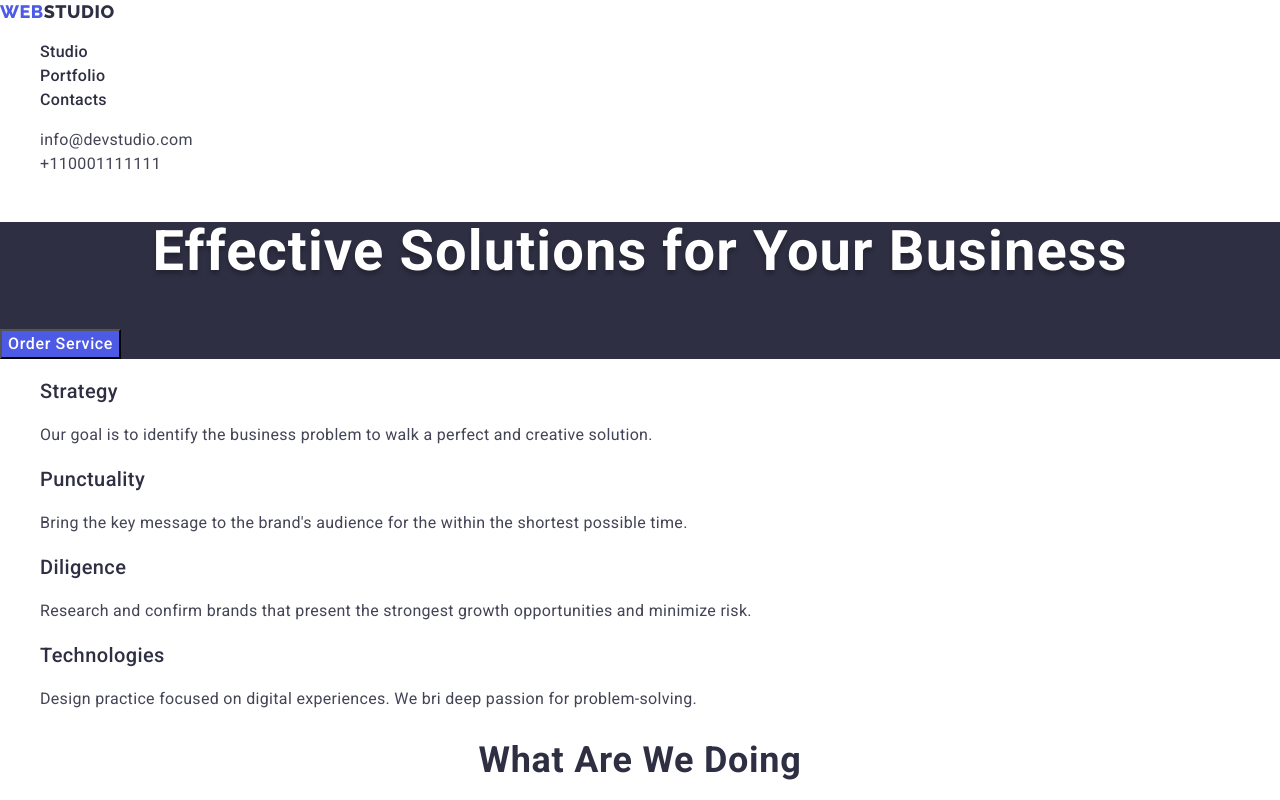
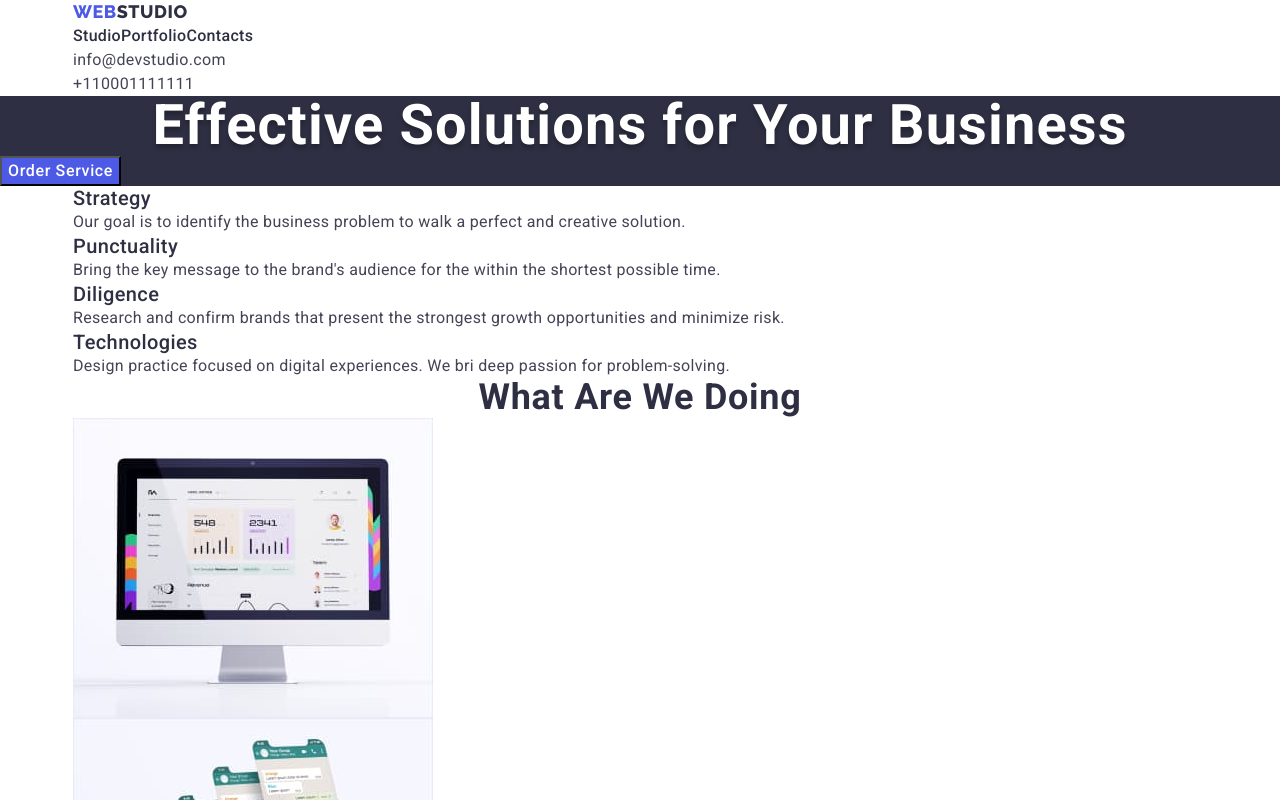
Before and after one commit to AntoninaGraur/go-it-markup-hw-03, a plain HTML site: page index.html in a window 1280 px wide. Shown: the top 800 px of the page. Drawn offline with nearby package versions, Linux system fonts and the light colour scheme.

Commit message:
added container

```diff
--- a/css/style.css
+++ b/css/style.css
@@ -4,11 +4,30 @@
   --primiry-white-color: #ffffff;
   --button-color: #4d5ae5;
 }
+h1,
+h2,
+h3,
+p {
+  margin-top: 0;
+  margin-bottom: 0;
+}
+ul,
+ol {
+  margin-top: 0;
+  margin-bottom: 0;
+  padding-left: 0;
+}
 body {
   font-family: 'Roboto', sans-serif;
   background-color: var(--primiry-white-color);
   color: var(--main-text-color);
   font-size: 16px;
+}
+
+.container {
+  width: 1134px;
+  margin-left: auto;
+  margin-right: auto;
 }
 .list {
   list-style: none;
@@ -17,6 +36,9 @@ body {
   text-decoration: none;
 }
 /*Navigation*/
+.color {
+  background-color: var(--main-text-color);
+}
 .logo,
 .footer-logo {
   font-family: 'Raleway';
@@ -41,6 +63,9 @@ body {
   line-height: 1.5;
   letter-spacing: 0.02em;
   color: var(--main-text-color);
+}
+.navigation.list {
+  display: flex;
 }
 .adress-link {
   font-style: normal;
--- a/index.html
+++ b/index.html
@@ -19,7 +19,8 @@
   </head>
   <body>
     <!--Навігаційний заголовок-->
-    <heade class="header">
+    <header class="header">
+      <div class="container">
         <nav class="navigation">
           <a class="logo" href="./index.html"
             ><span class="accent">WEB</span>STUDIO</a
@@ -55,17 +56,20 @@
             </li>
           </ul>
         </address>
-    </heade>
+      </div>
+    </header>
     <!--Hero-->
     <main>
       <section class="hero">
-        <h1 class="hero-title">Effective Solutions for Your Business</h1>
+        <h1 class="hero-title container">
+          Effective Solutions for Your Business
+        </h1>
         <button type="button" class="button primary">Order Service</button>
       </section>
 
       <!--Privileges-->
 
-      <section class="priveleges">
+      <section class="priveleges container">
         <h2 class="visually-hidden">Privileges</h2>
         <ul class="privileges-list">
           <li class="privileges-item">
@@ -102,7 +106,7 @@
 
       <!--Examples works-->
 
-      <section class="examples">
+      <section class="examples container">
         <h2 class="section-title">What are we doing</h2>
         <ul class="examles-item">
           <li class="examples-img">
@@ -134,7 +138,7 @@
 
       <!--Team consist-->
 
-      <section class="team">
+      <section class="team container">
         <h2 class="section-title">Our Team</h2>
         <ul class="team-item">
           <li class="team-img">
@@ -185,14 +189,16 @@
       </section>
     </main>
     <!-- Footer-->
-    <footer class="footer">
+    <div class="color">
+      <footer class="footer container">
         <a class="footer-logo" href="./index.html"
           ><span class="accent">WEB</span>STUDIO</a
         >
         <p class="logo-text">
-        Increase the flow of customers and sales for your business with digital
-        marketing & growth solutions.
+          Increase the flow of customers and sales for your business with
+          digital marketing & growth solutions.
         </p>
       </footer>
+    </div>
   </body>
 </html>
```
Also changed, not shown: portfolio.html (+8 -4 lines). Lines whose indentation alone changed are shown as unchanged.
